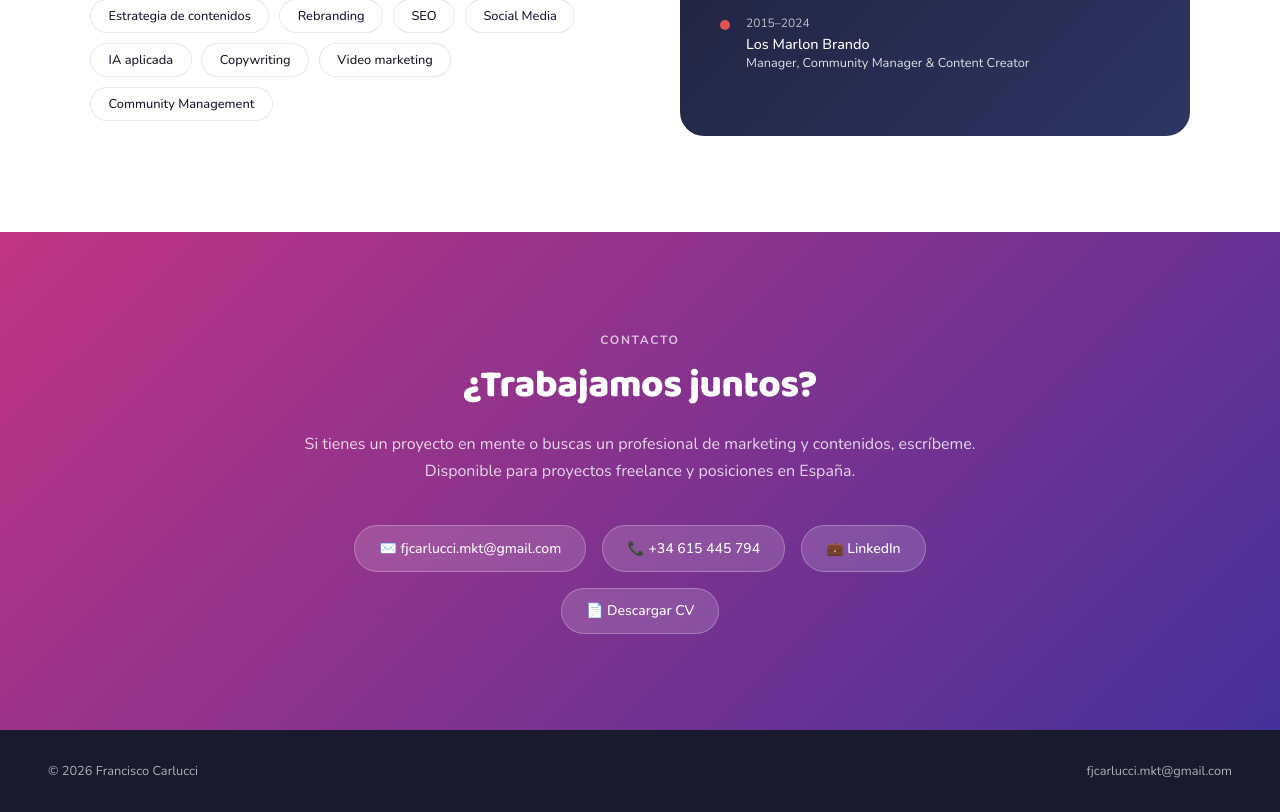
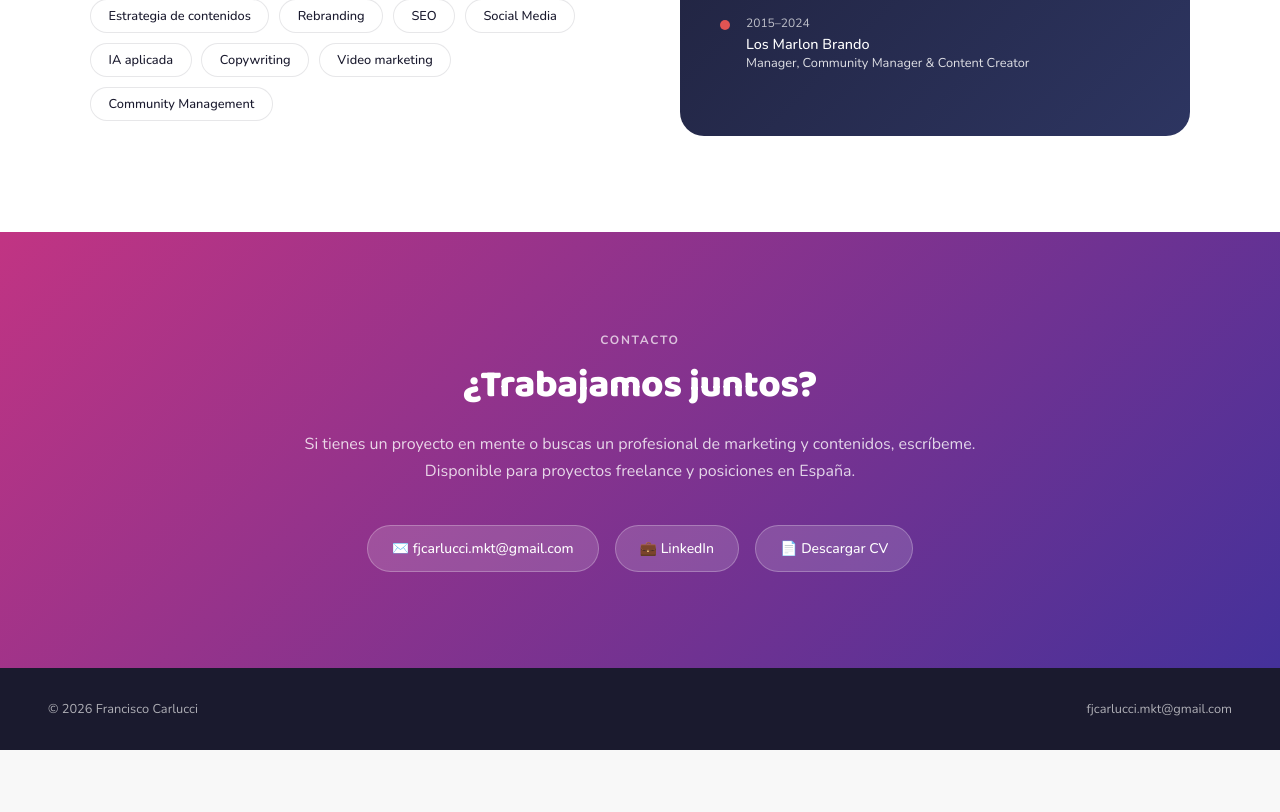
Before and after one commit to fjcarluccimkt/portfolio, a React (Vite) app: page / in a window 1280 px wide. Shown: the part 3958-4770 px from the top of the page. After the commit the page ends 4708 px from the top, so only its background shows below. Built offline with nearby package versions, Linux system fonts and the light colour scheme.

Commit message:
telefono

```diff
--- a/src/App.jsx
+++ b/src/App.jsx
@@ -791,7 +791,6 @@ export default function Portfolio() {
           <p>{t.contact.desc}</p>
           <div className="contact-links">
             <a href="mailto:fjcarlucci.mkt@gmail.com" className="contact-link" aria-label={t.contact.ariaEmail}>✉️ fjcarlucci.mkt@gmail.com</a>
-            <a href="tel:+34615445794" className="contact-link" aria-label={t.contact.ariaPhone}>📞 +34 615 445 794</a>
             <a href="https://www.linkedin.com/in/franciscocarlucci" target="_blank" rel="noreferrer" className="contact-link" aria-label={t.contact.ariaLinkedin}>💼 LinkedIn</a>
             <a href="/cv-francisco-carlucci.pdf" download="CV-Francisco-Carlucci.pdf" className="contact-link" aria-label={t.contact.ariaCv}>{t.contact.cv}</a>
           </div>
--- a/src/translations.js
+++ b/src/translations.js
@@ -81,7 +81,6 @@ export const STR = {
       title: "¿Trabajamos juntos?",
       desc: "Si tienes un proyecto en mente o buscas un profesional de marketing y contenidos, escríbeme. Disponible para proyectos freelance y posiciones en España.",
       ariaEmail: "Enviar email a fjcarlucci.mkt@gmail.com",
-      ariaPhone: "Llamar al +34 615 445 794",
       ariaLinkedin: "Visitar perfil de LinkedIn de Francisco Carlucci",
       cv: "📄 Descargar CV",
       ariaCv: "Descargar el CV de Francisco Carlucci en PDF",
@@ -316,7 +315,6 @@ export const STR = {
       title: "Shall we work together?",
       desc: "If you have a project in mind or you're looking for a marketing and content professional, drop me a line. Available for freelance projects and full-time roles in Spain.",
       ariaEmail: "Email fjcarlucci.mkt@gmail.com",
-      ariaPhone: "Call +34 615 445 794",
       ariaLinkedin: "Visit Francisco Carlucci's LinkedIn profile",
       cv: "📄 Download CV",
       ariaCv: "Download Francisco Carlucci's CV as PDF",
```
Also changed, not shown: 1 other file (tests, documents, lock files or other folders).
